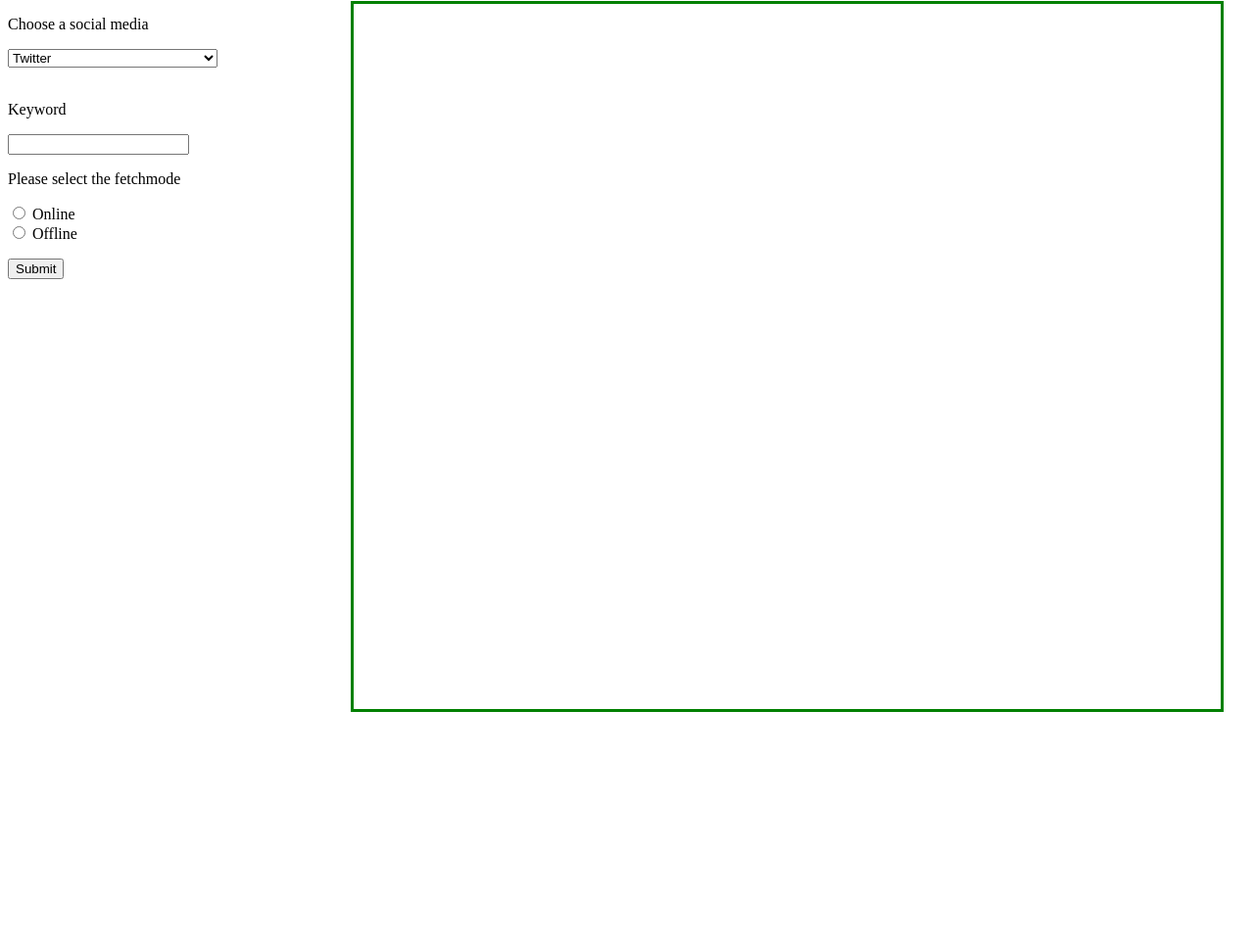
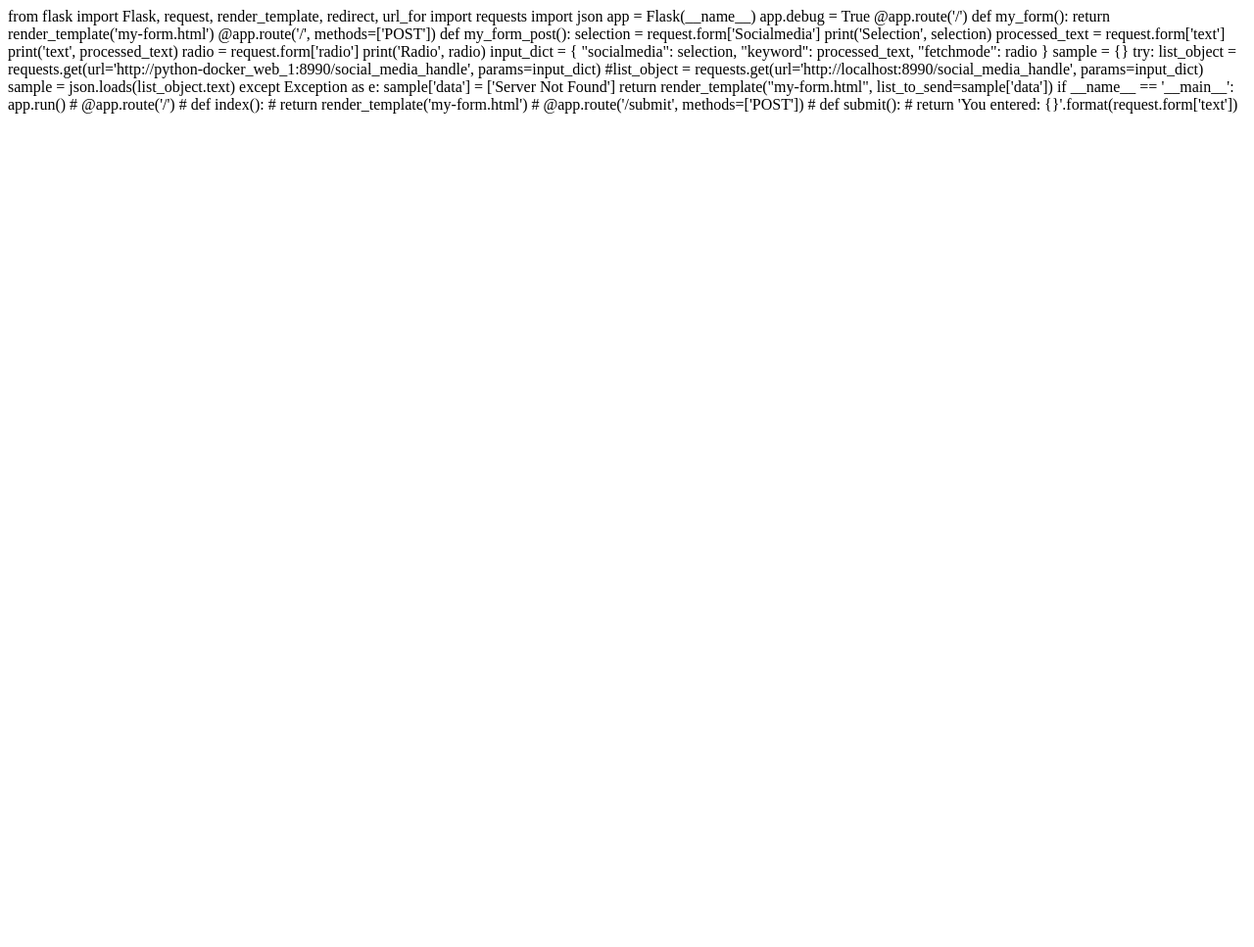
Before and after one commit to vishwas-n/Social-Media-Handler, a Flask app: page / in a window 1280 px wide. Shown: the top 967 px of the page at 98% size. After the commit the page ends 116 px from the top, so only its background shows below. Run offline with Flask 2, Linux system fonts and the light colour scheme.

Commit message:
Update my-form.html

```diff
--- a/Client/templates/my-form.html
+++ b/Client/templates/my-form.html
@@ -1,44 +1,50 @@
-<!DOCTYPE html>
-<html lang='en'>
-<head>
-    <meta charset='UTF-8'>
-    <title>Input</title>
-    <style type="text/css">
-.boxed {
-  border: 3px solid green ;width:70%;height:720px;overflow:auto;position:relative;top: -300px;left: 350px;
-}
-</style>
-</head>
+from flask import Flask, request, render_template, redirect, url_for
+import requests
+import json
 
-<body>
+app = Flask(__name__)
+app.debug = True
 
-<form method="POST">
-    <p> <label for="Social Media">Choose a social media</label> </p>
-    <select name="Socialmedia" id="Socialmedia">
-    <option value="Twitter">Twitter</option>
-    <option value="Facebook ( Under development)">Facebook ( Under development)</option>
-    <option value="Instagram ( Under development)">Instagram ( Under development)</option>
-    </select>
-    <br><br>
-
-    <p> Keyword </p>  <input name="text">
+@app.route('/')
+def my_form():
+    return render_template('my-form.html')
 
 
-    <p>Please select the fetchmode</p>
-    <input type="radio" name="radio" value="Online">
-    <label for="Online">Online</label><br>
-    <input type="radio" name="radio" value="Offline">
-    <label for="Offline">Offline</label><br>
+@app.route('/', methods=['POST'])
+def my_form_post():
+    selection = request.form['Socialmedia']
+    print('Selection', selection)
 
-    <p> <input type="submit"> </p>
+    processed_text = request.form['text']
+    print('text', processed_text)
 
-</form>
-<div class="boxed">
+    radio = request.form['radio']
+    print('Radio', radio)
 
-{% for element in list_to_send%}
-    <p style="padding: 10px; border: 2px solid red;">{{element}}</p>
-{% endfor %}
-</div>
+    input_dict = {
+        "socialmedia": selection,
+        "keyword": processed_text,
+        "fetchmode": radio
+    }
 
-</body>
-</html>
+
+    sample = {}
+    try:
+        list_object = requests.get(url='http://python-docker_web_1:8990/social_media_handle', params=input_dict)
+        #list_object = requests.get(url='http://localhost:8990/social_media_handle', params=input_dict)
+        sample = json.loads(list_object.text)
+    except Exception as e:
+        sample['data'] = ['Server Not Found']
+    return render_template("my-form.html", list_to_send=sample['data'])
+
+
+if __name__ == '__main__':
+    app.run()
+
+# @app.route('/')
+# def index():
+#     return render_template('my-form.html')
+
+# @app.route('/submit', methods=['POST'])
+# def submit():
+#     return 'You entered: {}'.format(request.form['text'])
```
